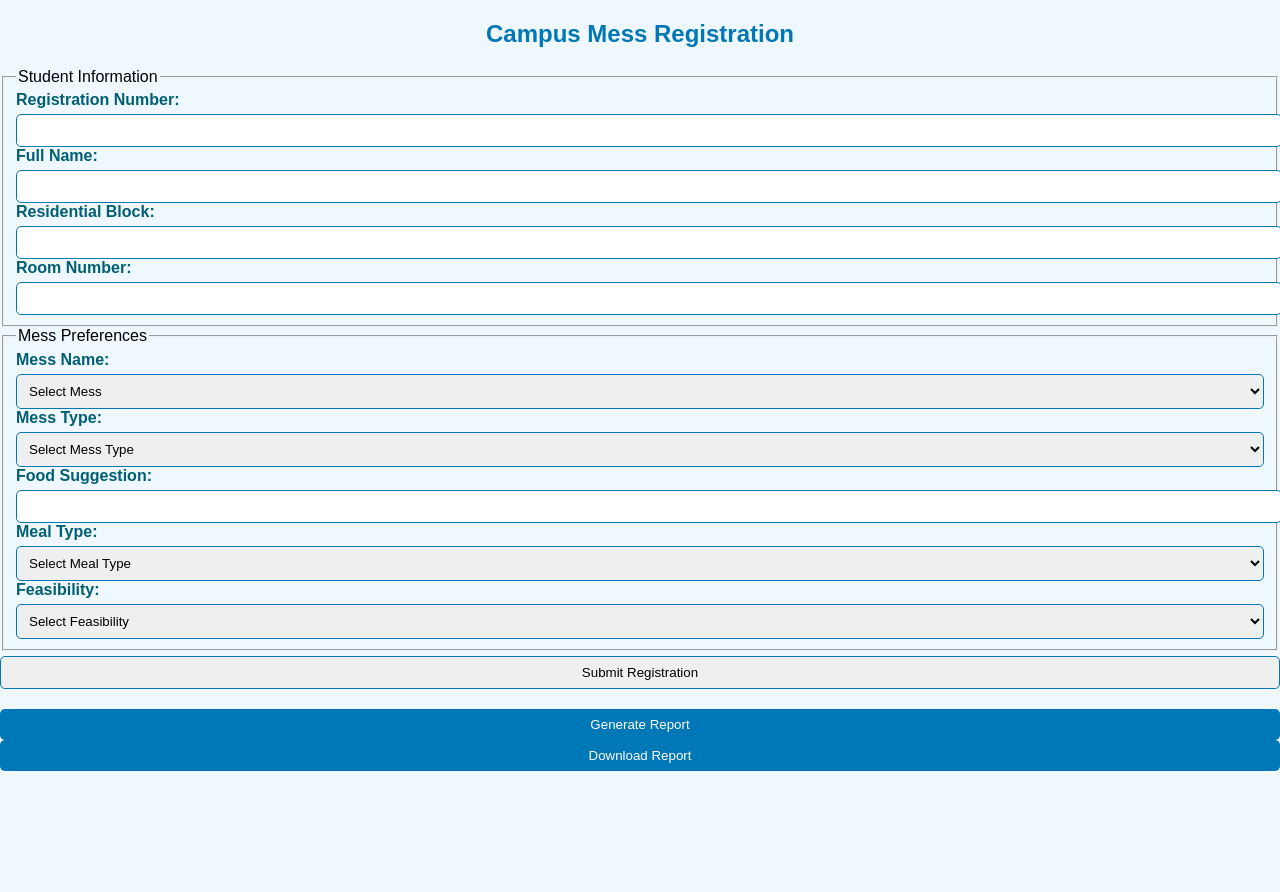
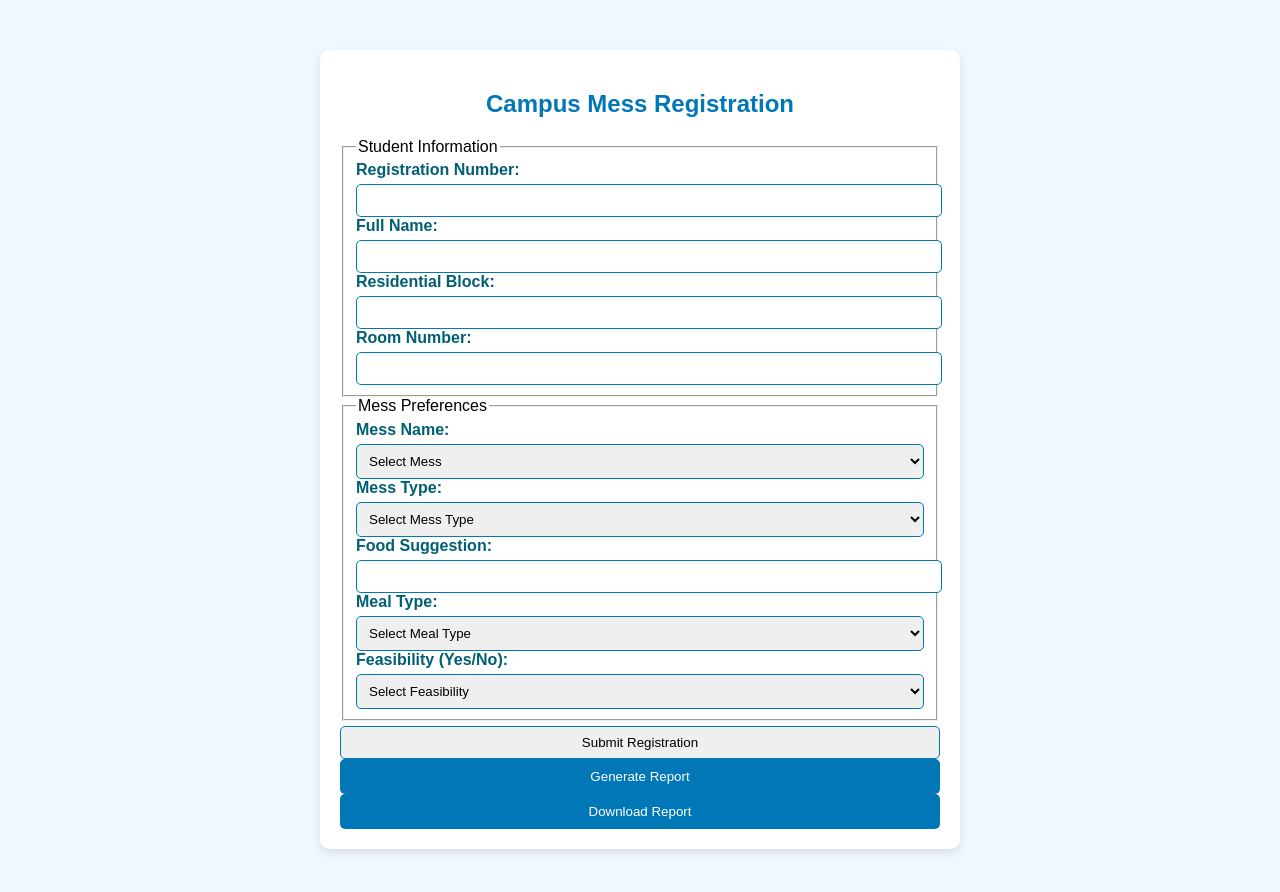
Before and after one commit to aasakk/Mess-Menu, a React (Create React App) app: page / in a window 1280 px wide. Shown: the top 892 px of the page. Before the commit the page ends 800 px from the top, so only its background shows below. Built offline with nearby package versions, Linux system fonts and the light colour scheme.

Commit message:
Update react_frontend.jsx

```diff
--- a/react_frontend.jsx
+++ b/react_frontend.jsx
@@ -41,11 +41,7 @@ const MessRegistrationForm = () => {
       });
 
       const data = await response.json();
-      if (response.ok && data.message === "Registration Successful!") {
-        alert(data.message);
-      } else {
-        alert(data.message || 'Unexpected response from server');
-      }
+      alert(data.message || 'Unexpected response from server');
     } catch (error) {
       console.error('Error:', error);
       alert('An error occurred during registration');
@@ -87,7 +83,10 @@ const MessRegistrationForm = () => {
   };
 
   return (
-    <div>
+    <div className="form-container">
+
+
+
       <h2>Campus Mess Registration</h2>
       <form onSubmit={handleSubmit}>
         <fieldset>
@@ -137,7 +136,7 @@ const MessRegistrationForm = () => {
             <option value="Breakfast">Breakfast</option>
           </select>
 
-          <label>Feasibility:</label>
+          <label>Feasibility (Yes/No):</label>
           <select name="feasibility" value={messDetails.feasibility} onChange={handleMessChange} required>
             <option value="">Select Feasibility</option>
             <option value="Yes">Yes</option>
@@ -148,13 +147,9 @@ const MessRegistrationForm = () => {
         <input type="submit" value="Submit Registration" />
       </form>
 
-      <div style={{ marginTop: '20px' }}>
-        <button onClick={generateReport} style={{ marginRight: '10px', padding: '8px' }}>
-          Generate Report
-        </button>
-        <button onClick={downloadReport} style={{ padding: '8px' }} disabled={!reportFile}>
-          Download Report
-        </button>
+      <div className="report-buttons">
+        <button onClick={generateReport}>Generate Report</button>
+        <button onClick={downloadReport} disabled={!reportFile}>Download Report</button>
       </div>
     </div>
   );
```
